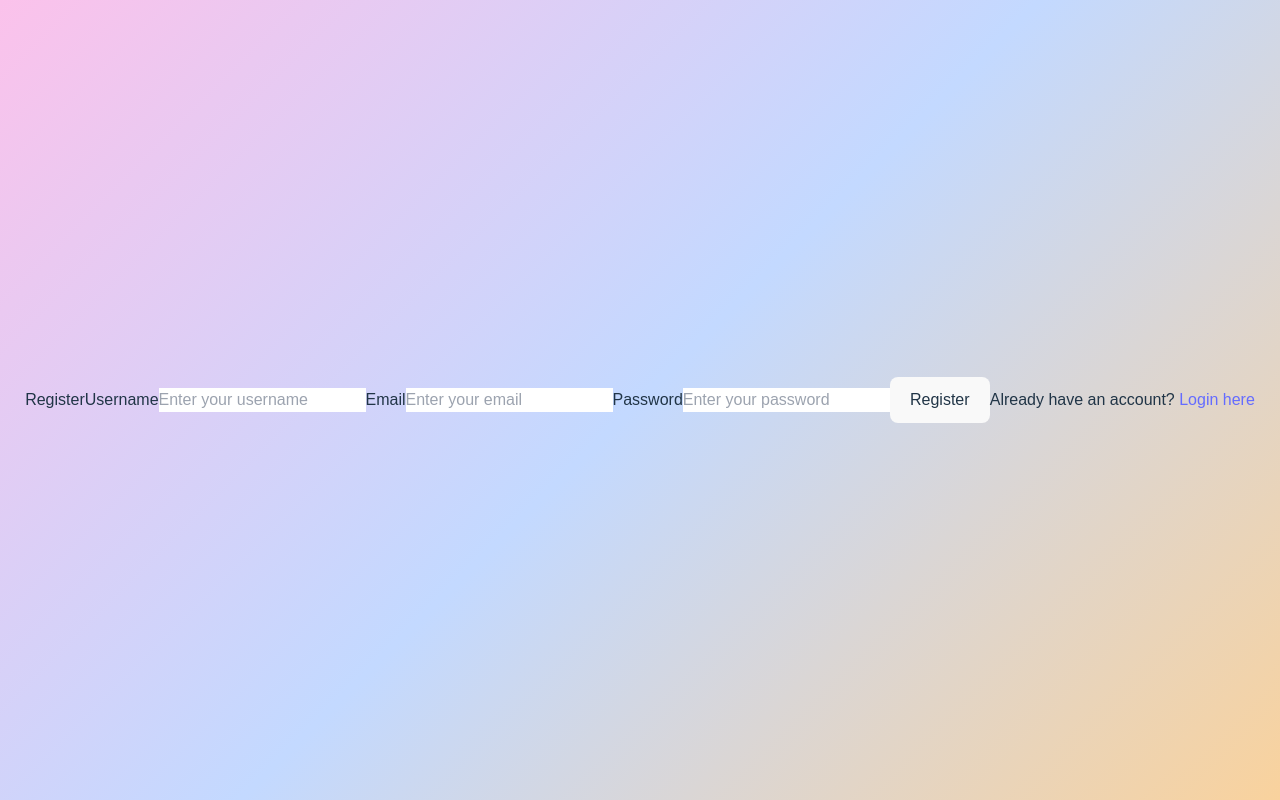
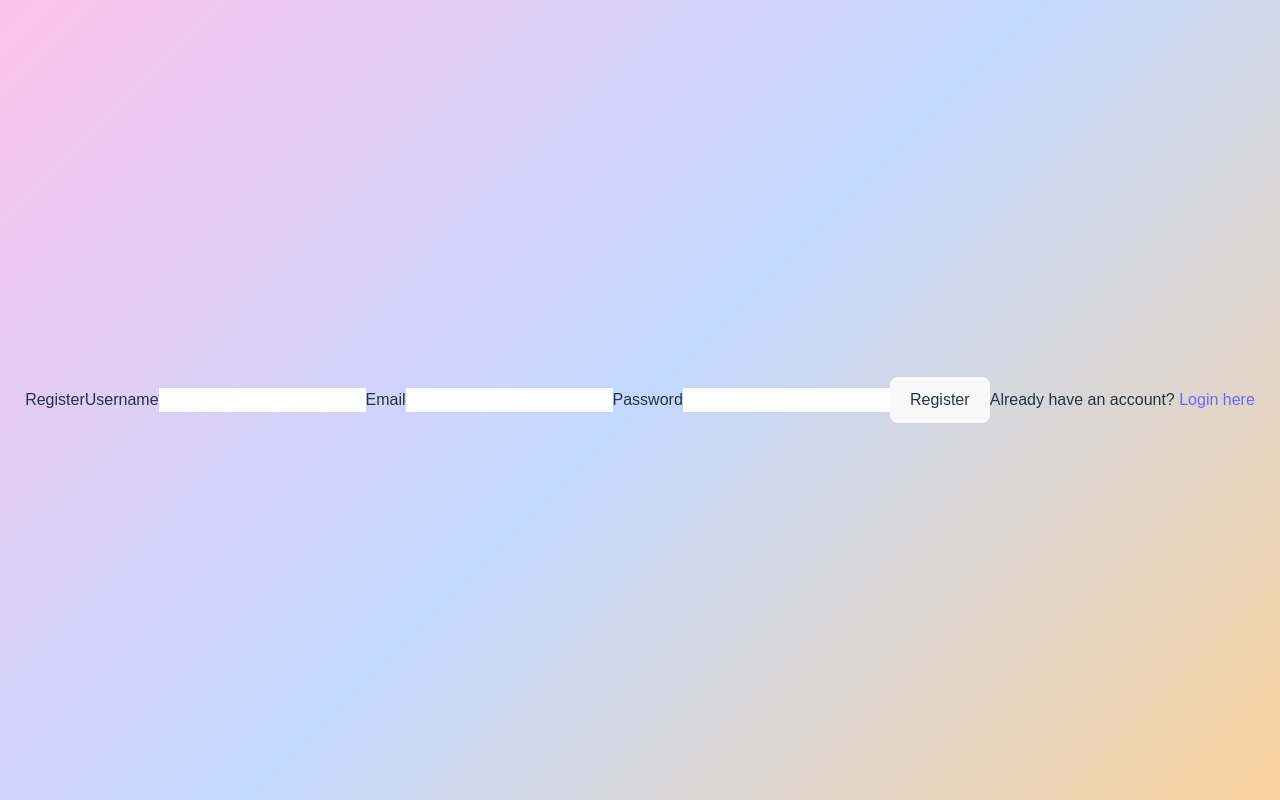
Before and after one commit to allamsettykruthika/matty-mvp, a React (Vite) app in the folder client/: page /register in a window 1280 px wide. Built offline with nearby package versions, Linux system fonts and the light colour scheme.

Commit message:
Fix login and register pages

```diff
--- a/client/src/App.jsx
+++ b/client/src/App.jsx
@@ -1,25 +1,31 @@
 import { BrowserRouter as Router, Routes, Route, Navigate } from "react-router-dom";
+import Dashboard from "./pages/Dashboard.jsx";
+import Editor from "./pages/Editor.jsx";
 import Login from "./pages/Login.jsx";
 import Register from "./pages/Register.jsx";
-import Dashboard from "./pages/Dashboard.jsx";
-import Editor from "./pages/Editor.jsx";
 import Layout from "./components/Layout.jsx";
 
 function App() {
-  const isAuthenticated = !!localStorage.getItem("token");
+  const token = localStorage.getItem("token"); // Check auth token
 
   return (
     <Router>
       <Routes>
-        {/* Public routes */}
-        <Route path="/login" element={isAuthenticated ? <Navigate to="/dashboard" /> : <Login />} />
-        <Route path="/register" element={isAuthenticated ? <Navigate to="/dashboard" /> : <Register />} />
+        {/* Public Routes */}
+        <Route path="/login" element={token ? <Navigate to="/dashboard" /> : <Login />} />
+        <Route path="/register" element={token ? <Navigate to="/dashboard" /> : <Register />} />
 
-        {/* Protected routes */}
-        <Route path="/dashboard" element={isAuthenticated ? <Layout><Dashboard /></Layout> : <Navigate to="/login" />} />
-        <Route path="/editor" element={isAuthenticated ? <Layout><Editor /></Layout> : <Navigate to="/login" />} />
+        {/* Protected Routes */}
+        <Route
+          path="/dashboard"
+          element={token ? <Layout><Dashboard /></Layout> : <Navigate to="/login" />}
+        />
+        <Route
+          path="/editor"
+          element={token ? <Layout><Editor /></Layout> : <Navigate to="/login" />}
+        />
 
-        {/* Default / fallback */}
+        {/* Default Route */}
         <Route path="/" element={<Navigate to="/login" />} />
         <Route path="*" element={<Navigate to="/login" />} />
       </Routes>
--- a/client/src/main.jsx
+++ b/client/src/main.jsx
@@ -1,4 +1,3 @@
-// src/main.jsx
 import React from "react";
 import ReactDOM from "react-dom/client";
 import App from "./App.jsx";
--- a/client/src/pages/Login.jsx
+++ b/client/src/pages/Login.jsx
@@ -12,32 +12,23 @@ export default function Login() {
     e.preventDefault();
     setError("");
 
-    if (!import.meta.env.VITE_API_URL) {
-      setError("API URL not defined! Check your .env file.");
-      return;
-    }
-
-    console.log("Submitting login:", { email, password });
-
     try {
       const res = await fetch(`${import.meta.env.VITE_API_URL}/api/auth/login`, {
         method: "POST",
         headers: { "Content-Type": "application/json" },
         body: JSON.stringify({ email, password }),
       });
-
       const data = await res.json();
-      console.log("Login response:", data);
 
       if (res.ok) {
         localStorage.setItem("token", data.token);
-        navigate("/dashboard"); // redirect only on success
+        navigate("/dashboard"); // ✅ go to dashboard immediately
       } else {
-        setError(data.message || "Login failed");
+        setError(data.message || "Invalid email or password");
       }
     } catch (err) {
-      console.error("Login fetch error:", err);
-      setError("Something went wrong. Check console.");
+      console.error(err);
+      setError("Server error. Try again later.");
     }
   };
 
@@ -47,24 +38,12 @@ export default function Login() {
       {error && <p className="error">{error}</p>}
       <form onSubmit={handleSubmit}>
         <label>Email</label>
-        <input
-          type="email"
-          value={email}
-          onChange={(e) => setEmail(e.target.value)}
-          placeholder="Enter your email"
-          required
-        />
+        <input type="email" value={email} onChange={(e) => setEmail(e.target.value)} required />
         <label>Password</label>
-        <input
-          type="password"
-          value={password}
-          onChange={(e) => setPassword(e.target.value)}
-          placeholder="Enter your password"
-          required
-        />
+        <input type="password" value={password} onChange={(e) => setPassword(e.target.value)} required />
         <button type="submit">Login</button>
       </form>
-      <p className="register-link">
+      <p>
         Don't have an account? <Link to="/register">Register here</Link>
       </p>
     </div>
--- a/client/src/pages/Register.jsx
+++ b/client/src/pages/Register.jsx
@@ -15,22 +15,13 @@ export default function Register() {
     setError("");
     setSuccess("");
 
-    if (!import.meta.env.VITE_API_URL) {
-      setError("API URL not defined! Check your .env file.");
-      return;
-    }
-
-    console.log("Submitting register:", { username, email, password });
-
     try {
       const res = await fetch(`${import.meta.env.VITE_API_URL}/api/auth/register`, {
         method: "POST",
         headers: { "Content-Type": "application/json" },
         body: JSON.stringify({ username, email, password }),
       });
-
       const data = await res.json();
-      console.log("Register response:", data);
 
       if (res.ok) {
         setSuccess("Registration successful! Redirecting to login...");
@@ -39,8 +30,8 @@ export default function Register() {
         setError(data.message || "Registration failed");
       }
     } catch (err) {
-      console.error("Register fetch error:", err);
-      setError("Something went wrong. Check console.");
+      console.error(err);
+      setError("Server error. Try again later.");
     }
   };
 
@@ -51,32 +42,14 @@ export default function Register() {
       {success && <p className="success">{success}</p>}
       <form onSubmit={handleSubmit}>
         <label>Username</label>
-        <input
-          type="text"
-          value={username}
-          onChange={(e) => setUsername(e.target.value)}
-          placeholder="Enter your username"
-          required
-        />
+        <input type="text" value={username} onChange={(e) => setUsername(e.target.value)} required />
         <label>Email</label>
-        <input
-          type="email"
-          value={email}
-          onChange={(e) => setEmail(e.target.value)}
-          placeholder="Enter your email"
-          required
-        />
+        <input type="email" value={email} onChange={(e) => setEmail(e.target.value)} required />
         <label>Password</label>
-        <input
-          type="password"
-          value={password}
-          onChange={(e) => setPassword(e.target.value)}
-          placeholder="Enter your password"
-          required
-        />
+        <input type="password" value={password} onChange={(e) => setPassword(e.target.value)} required />
         <button type="submit">Register</button>
       </form>
-      <p className="login-link">
+      <p>
         Already have an account? <Link to="/login">Login here</Link>
       </p>
     </div>
```
